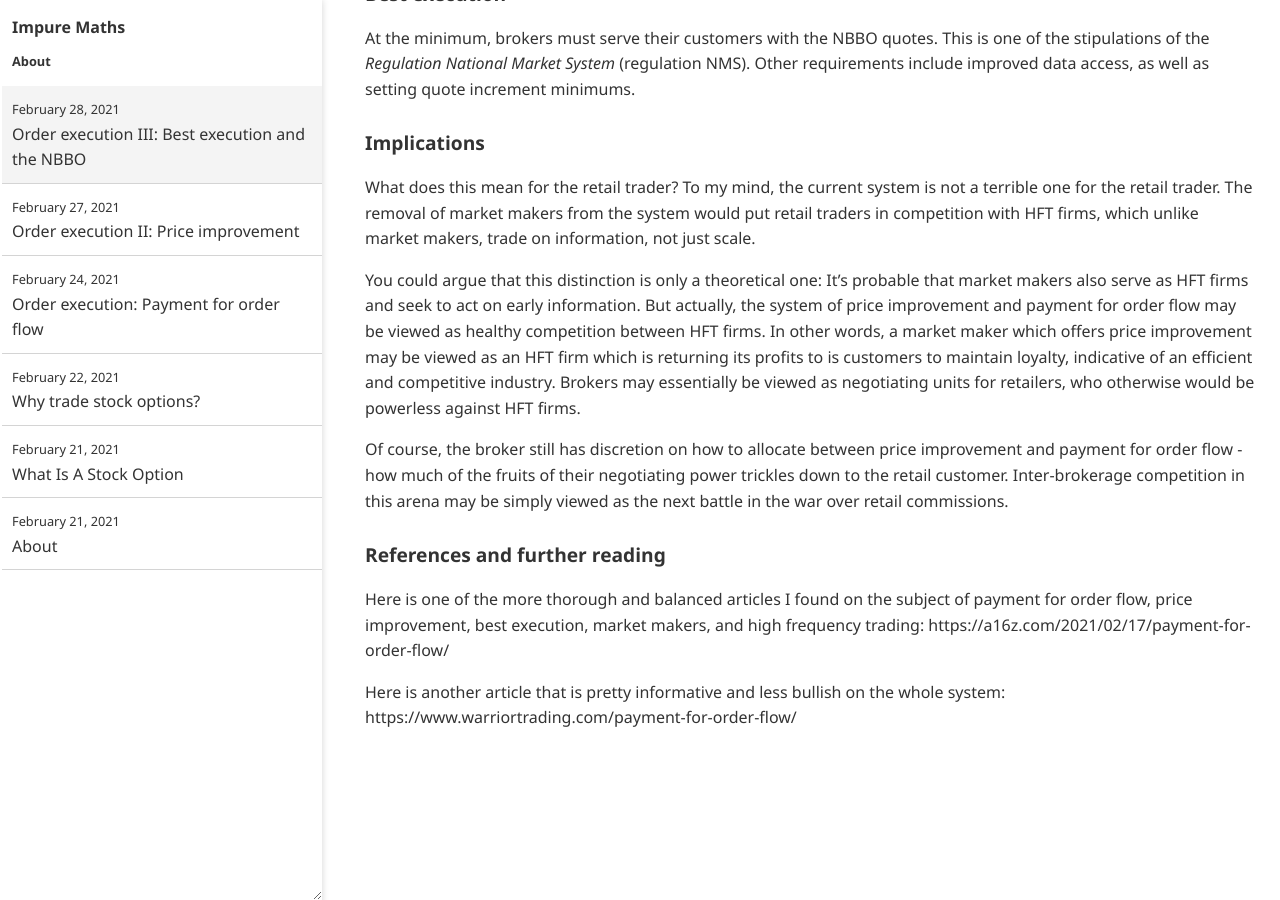
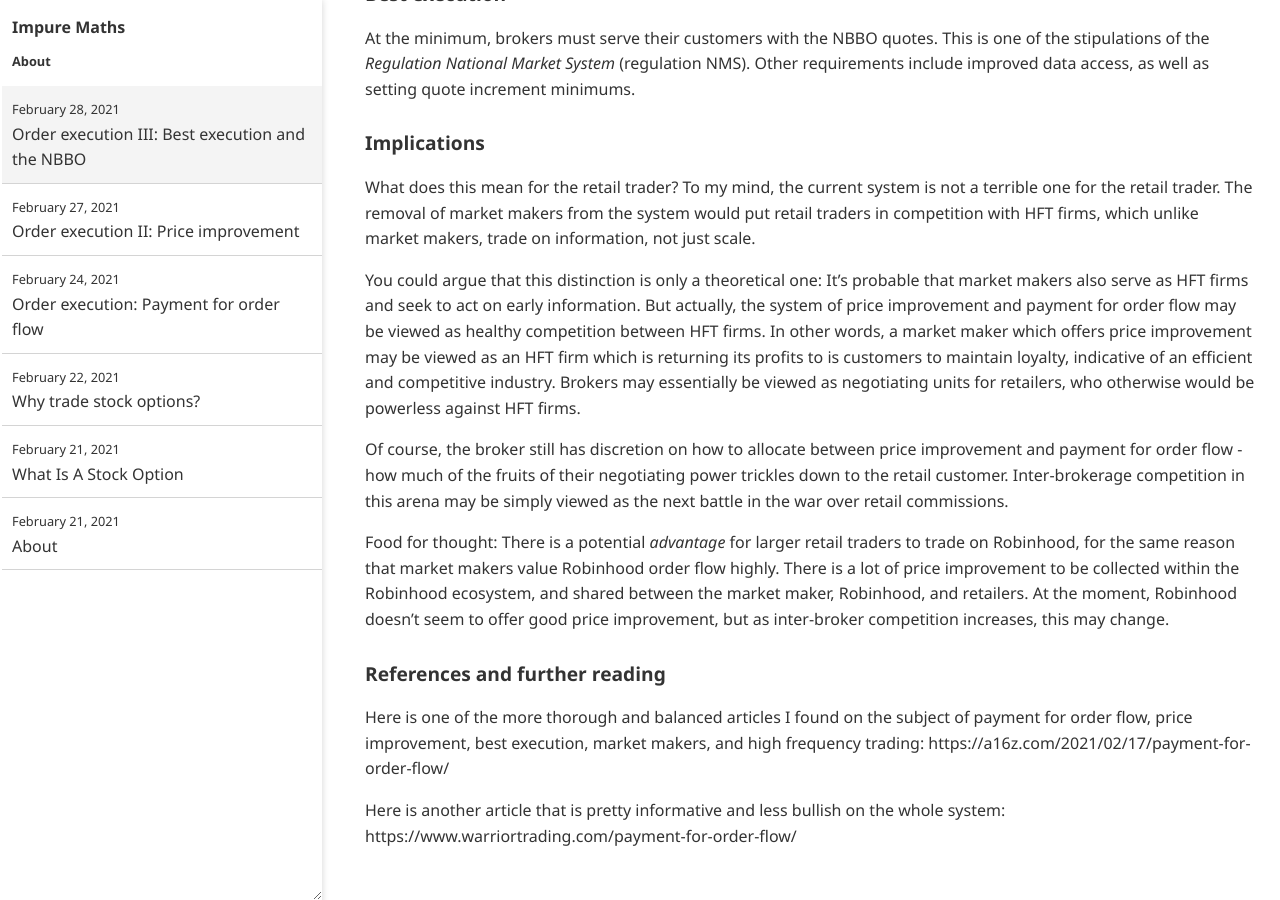
Before and after one commit to impuremaths/impuremaths.github.io, a Jekyll site: the page built from _posts/2021-02-28-order-execution-iii.md, in a window 1280 px wide and 900 px high, scrolled down 779 px. Built offline with Jekyll 4.4.1, drawn with Linux system fonts in a browser that asks for light colours; before the commit the page ends 1561 px from its top, so only the background shows below that.

Commit message:
Update 2021-02-28-order-execution-iii.md

```diff
--- a/_posts/2021-02-28-order-execution-iii.md
+++ b/_posts/2021-02-28-order-execution-iii.md
@@ -26,6 +26,8 @@
 
 Of course, the broker still has discretion on how to allocate between price improvement and payment for order flow - how much of the fruits of their negotiating power trickles down to the retail customer. Inter-brokerage competition in this arena may be simply viewed as the next battle in the war over retail commissions.
 
+Food for thought: There is a potential _advantage_ for larger retail traders to trade on Robinhood, for the same reason that market makers value Robinhood order flow highly. There is a lot of price improvement to be collected within the Robinhood ecosystem, and shared between the market maker, Robinhood, and retailers. At the moment, Robinhood doesn't seem to offer good price improvement, but as inter-broker competition increases, this may change.
+
 
 ### References and further reading
 
```
